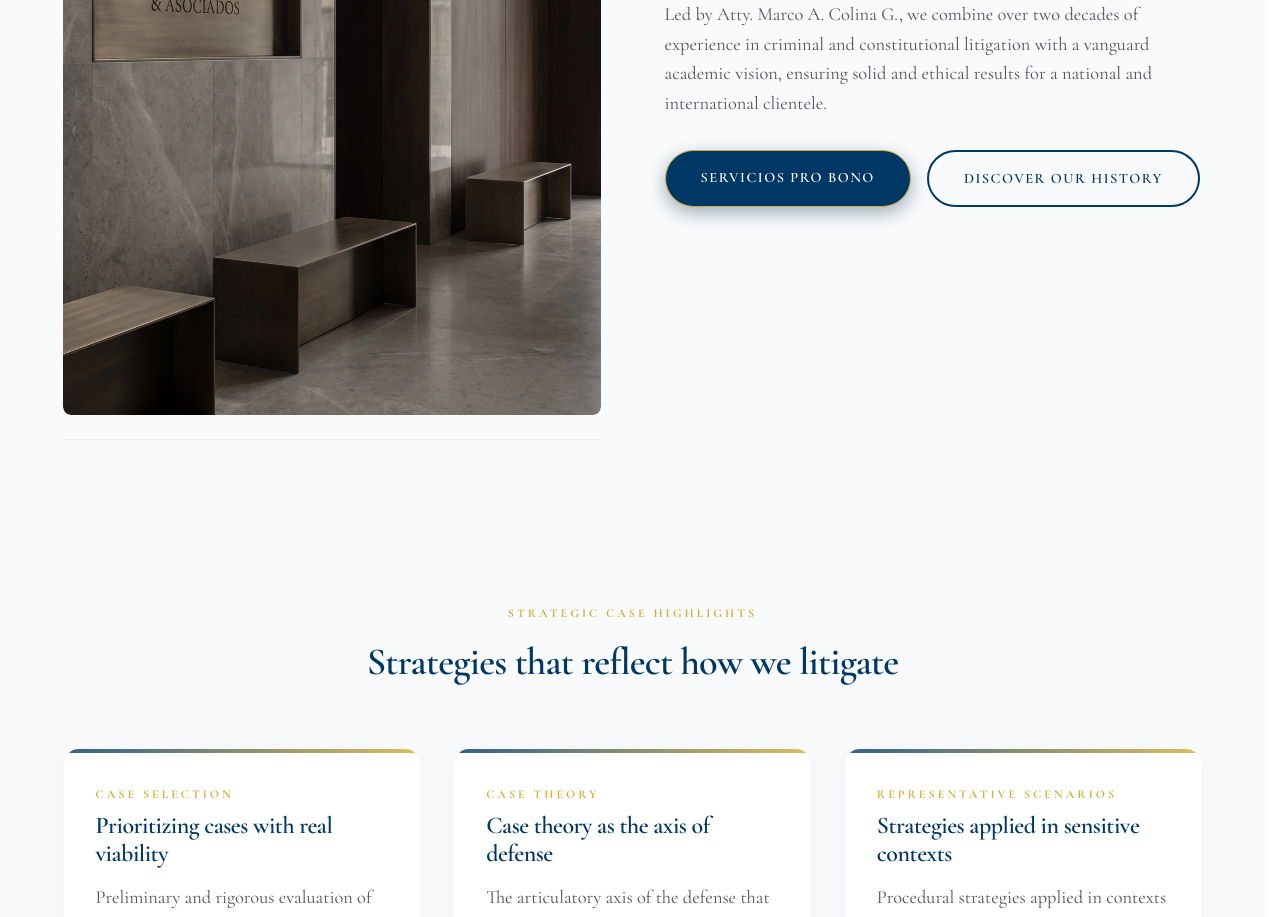
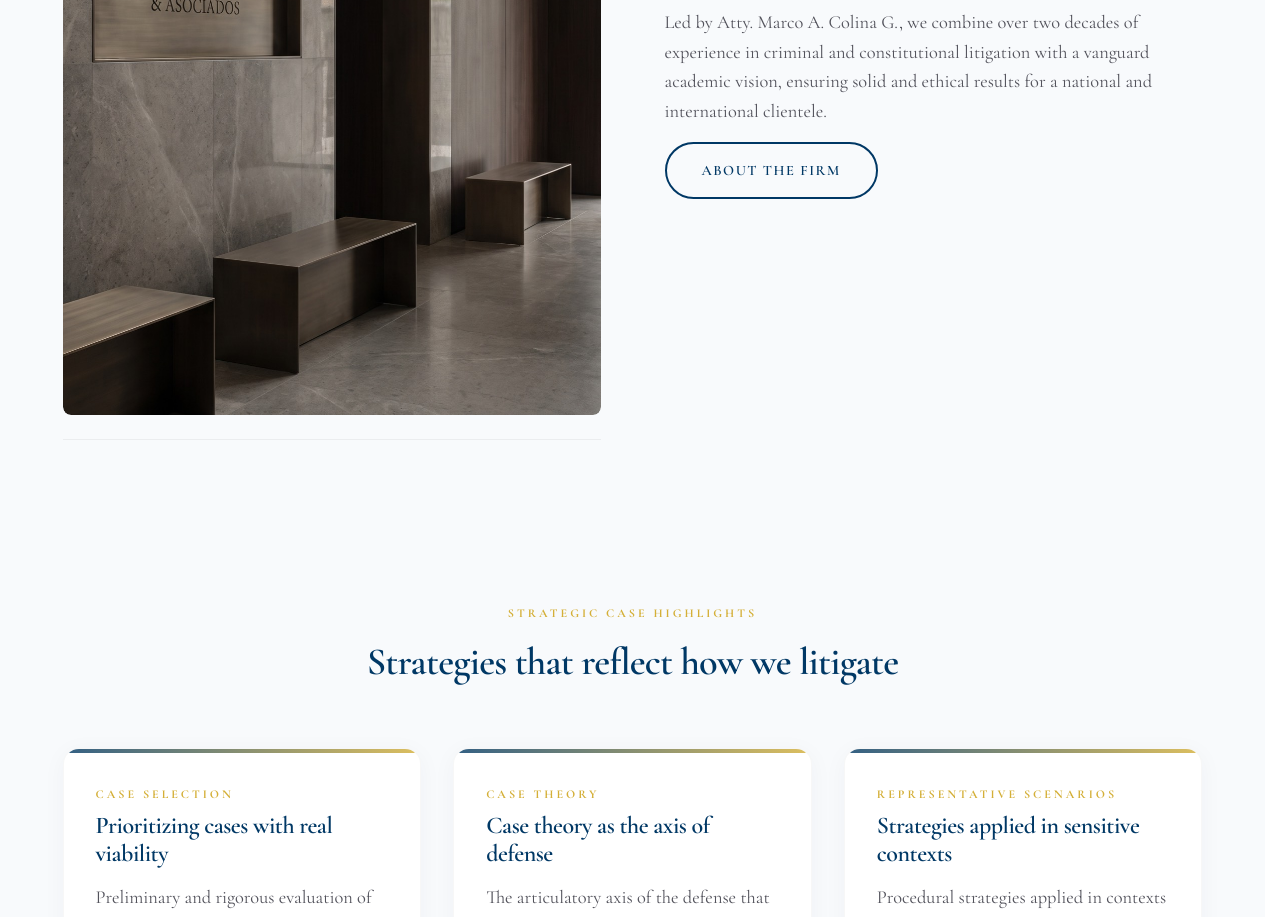
Before and after one commit to mcolina777-cpu/mac-consultores-site-clean, a Next.js app: page /en in a window 1280 px wide. Shown: the part 1760-2677 px from the top of the page. Built offline with nearby package versions, Linux system fonts and the light colour scheme.

Commit message:
refactor(home): desacoplar enlace pro bono del bloque de la firma en el inicio

```diff
--- a/src/app/[locale]/page.tsx
+++ b/src/app/[locale]/page.tsx
@@ -105,12 +105,9 @@ export default async function Home({ params }: Props) {
               <h2 className="section-title">{dict?.about?.title}</h2>
               <p>{dict?.about?.desc_1}</p>
               <p>{dict?.about?.desc_2}</p>
-              <div style={{ display: 'flex', gap: '1rem', flexWrap: 'wrap' }}>
-                <Link href={getRoute(locale, "probonoPenal")} className="btn btn-primary mt-1rem">
-                  Servicios Pro bono
-                </Link>
-                <Link href={getRoute(locale, "about")} className="btn btn-outline mt-1rem">
-                  {dict?.about?.btn}
+              <div className="mt-1-5rem">
+                <Link href={getRoute(locale, "about")} className="btn btn-outline">
+                  {locale === 'es' ? 'CONOCE LA FIRMA' : 'ABOUT THE FIRM'}
                 </Link>
               </div>
             </div>
```
